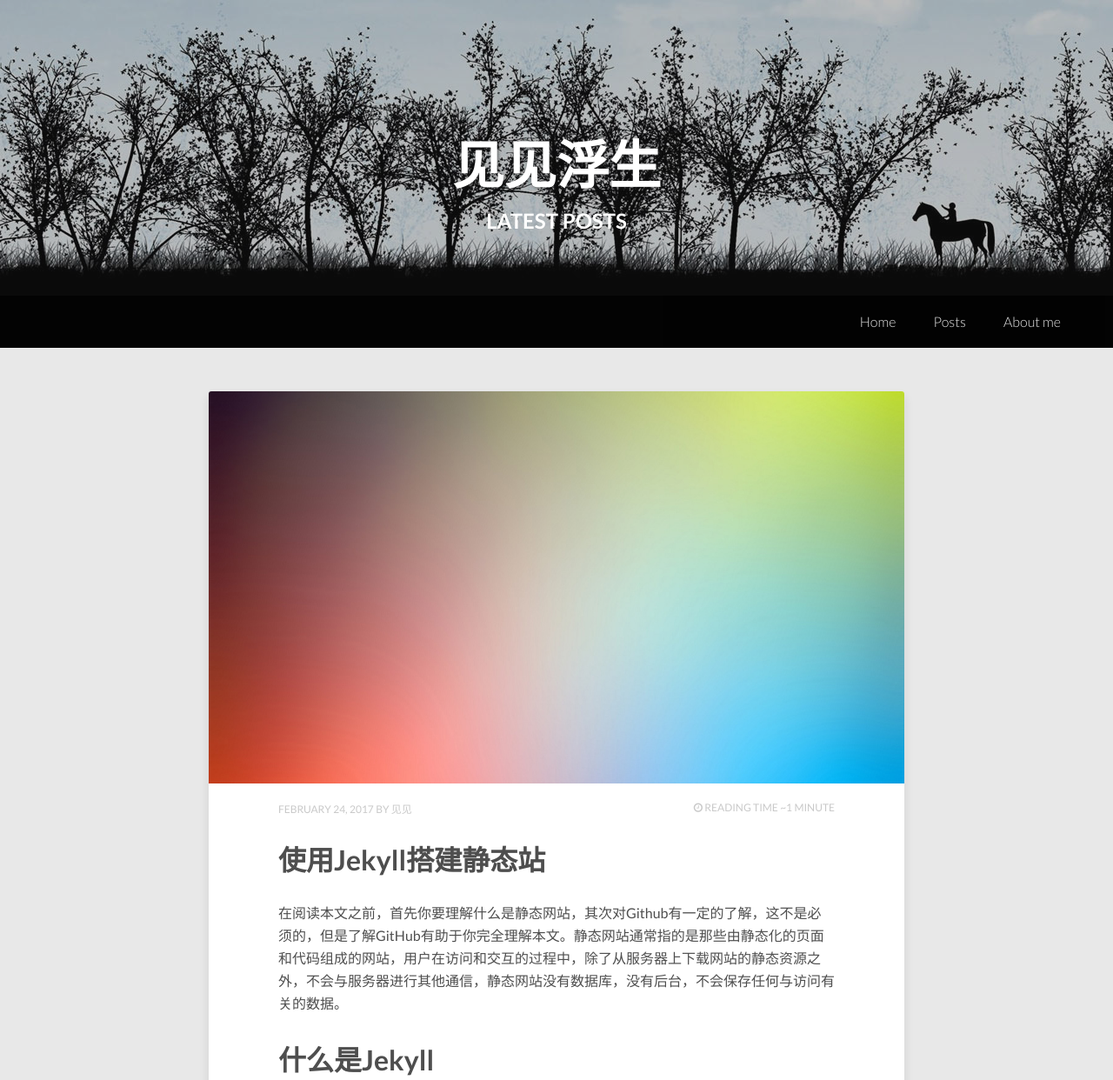
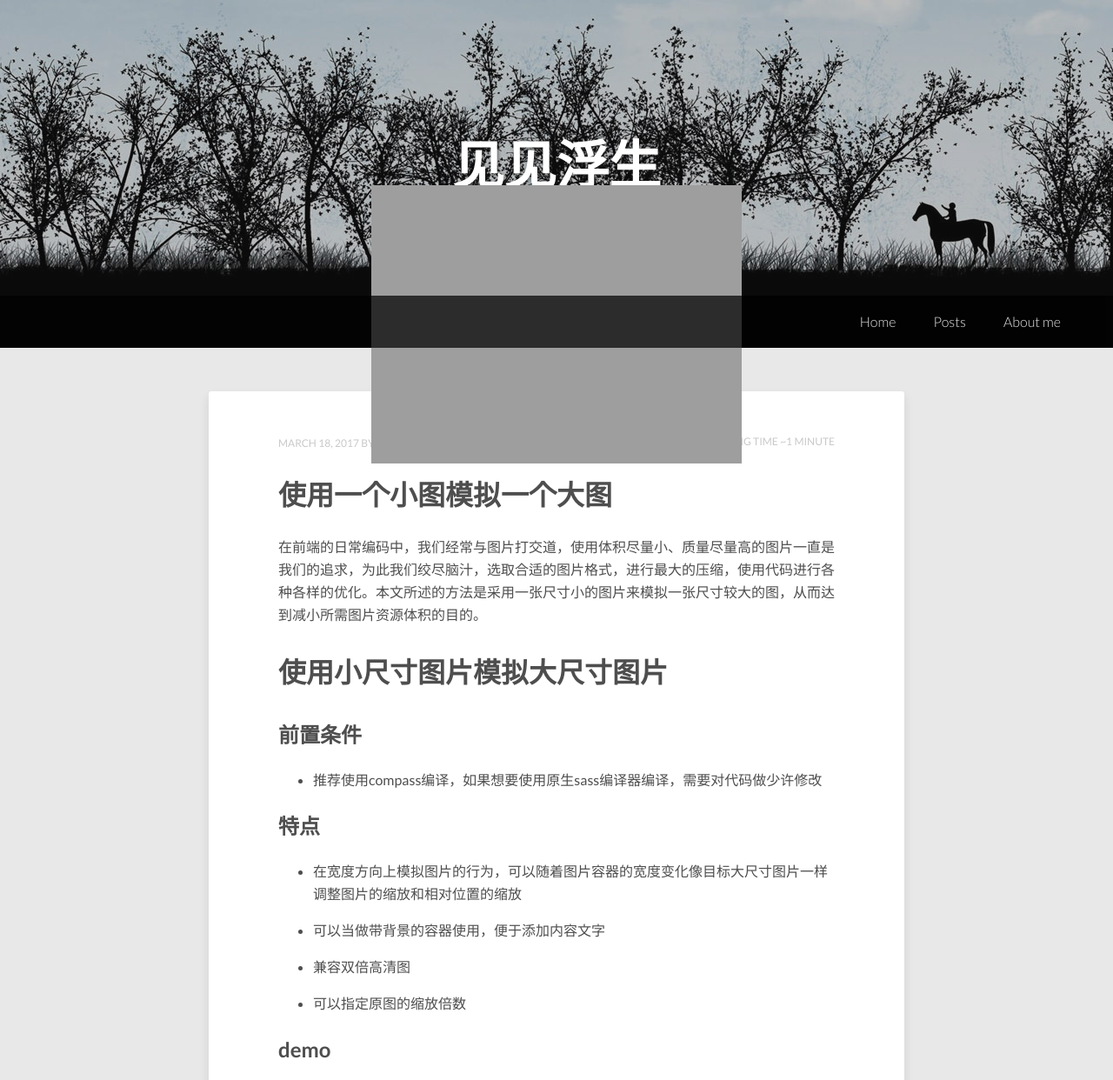
Before and after one commit to ilijian/ilijian.github.io, a Jekyll site: the page built from index.html, in a window 1280 px wide, cut to the strip 0-1242 px from the top of the page. Shown: the whole strip at 87% size. Built offline with Jekyll 4.4.1, drawn with Linux system fonts in a browser that asks for light colours; nearby versions of some CDN libraries; the list of posts is cut into pages by our own code; some of the changed text lies outside the part shown.

Commit message:
update a post

````diff
--- /dev/null
+++ b/_posts/2015-03-29-css3-animation.md
@@ -0,0 +1,56 @@
+## CSS3简单动画
+
+现代网页中常见的动画有两种：一种是使用canvas来实现的动画，它的原理与现实世界中动画片的原理是一样的，整个过程是通过脚本一帧一帧绘制出来，按照一定的频率播放来达到动画效果的；另一种是简单动画，是对现实世界动画的一种抽象和简化，只需要特别指定动画对象开始和结束的状态，设置动画过程的某些参数，就可以实现动画。
+
+在CSS中，transition和animation是实现简单动画的两种方式，通过这两种方式实现动画的原理可以分解为以下三个步骤
+
+- 设定目标元素的动画初始状态 - 这是通过为元素赋予不同的CSS属性来实现的
+- 设置在两种状态之间过渡状态参数（动画的时间、延迟、开始、暂停、继续、循环次数等等） - 通过设定transition(animation)属性来实现
+- 开始动画 - 设定目标元素的结束状态
+
+在网页中每一类元素都会包含不同的状态，这些状态由CSS样式来指定。如对于文字而言，文字有大有小、有丰富的颜色、阴影甚至还有镂空等复杂的表现；对于一张图片，有长、宽、圆角、透明度、远近透视、翻转、折叠等等，这些都是元素的状态。元素从起始状态经过变化过渡到结束状态就形成了动画。例如我们要完成一张图片从无到有慢慢出现的效果，这是通过控制其透明度来实现的。下面我们先看一下使用transition如何实现：
+
+### Transition
+
+1. 定义图片的初始状态
+
+```css
+.start {
+  opacity: 0;
+}
+```
+
+2. 定义图片的结束状态
+
+```css
+.end {
+  opacity: 1;
+}
+```
+
+3. 使用transition来定义图片从无到有的过渡过程
+
+```css
+.animate {
+  transition-property: opacity;
+  transition-duration: 3s;
+  transition-timing-function: linear;
+  transition-delay: 1s;
+}
+```
+
+这个过渡状态的意思就是，动画延迟1s开始，改变元素的透明度，过渡效果为线性过渡，整个过程持续3s
+
+transition属性意义
+
+------------------------------------------------
+属性                         |描述               |
+------------------------------------------------
+transition-property         |针对哪个属性进行动画  |
+------------------------------------------------
+transition-duration         |动画持续时间         |
+------------------------------------------------
+transition-timing-function  |动画的速度曲线函数    |
+------------------------------------------------
+transition-delay            |延迟动画开始时间      |
+------------------------------------------------
--- /dev/null
+++ b/_posts/2017-03-18-fake-a-large-image.md
@@ -0,0 +1,124 @@
+---
+layout: post
+title: "使用一个小图模拟一个大图"
+description: "纯CSS代码，使用一个小图模拟一个大图"
+tags: [memo]
+---
+
+在前端的日常编码中，我们经常与图片打交道，使用体积尽量小、质量尽量高的图片一直是我们的追求，为此我们绞尽脑汁，选取合适的图片格式，进行最大的压缩，使用代码进行各种各样的优化。本文所述的方法是采用一张尺寸小的图片来模拟一张尺寸较大的图，从而达到减小所需图片资源体积的目的。
+
+# 使用小尺寸图片模拟大尺寸图片
+
+## 前置条件
+
+- 推荐使用compass编译，如果想要使用原生sass编译器编译，需要对代码做少许修改
+
+## 特点
+
+- 在宽度方向上模拟图片的行为，可以随着图片容器的宽度变化像目标大尺寸图片一样调整图片的缩放和相对位置的缩放
+
+- 可以当做带背景的容器使用，便于添加内容文字
+
+- 兼容双倍高清图
+
+- 可以指定原图的缩放倍数
+
+## demo
+
+<div class="container">
+  <div class="fake-image"></div>
+  <img src="{{ site.url }}/images/fake-a-large-image/target.png" alt="目标尺寸图">
+</div>
+
+<style>
+.fake-image {
+  height: 0;
+  width: 100%;
+  padding-bottom: 50%;
+  max-width: 1200px;
+}
+
+.fake-image:after {
+  content: '';
+  display: block;
+  position: absolute;
+  top: 0;
+  left: 33.33333%;
+  z-index: 0;
+  padding-top: 8.33333%;
+  width: 33.33333%;
+  height: 0;
+  padding-bottom: 33.33333%;
+  background-image: url('/images/events/3t-black/xx.png?1489821175');
+  background-size: contain;
+  background-position: bottom;
+  background-repeat: no-repeat;
+  background-image: image-set(url('/images/events/3t-black/xx.png?1489821175') 1x);
+  background-image: image-set(url('/images/events/3t-black/xx.png?1489821175') 1x, url('/images/events/3t-black/xx.png?1489821175') 2x);
+  background-image: -webkit-image-set(url('/images/events/3t-black/xx.png?1489821175') 1x, url('/images/events/3t-black/xx.png?1489821175') 2x);
+  background-image: -moz-image-set(url('/images/events/3t-black/xx.png?1489821175') 1x, url('/images/events/3t-black/xx.png?1489821175') 2x);
+  background-image: -o-image-set(url('/images/events/3t-black/xx.png?1489821175') 1x, url('/images/events/3t-black/xx.png?1489821175') 2x);
+  background-image: -ms-image-set(url('/images/events/3t-black/xx.png?1489821175') 1x, url('/images/events/3t-black/xx.png?1489821175') 2x);
+}
+</style>
+
+
+## 代码
+
+```css
+// image-set mixin
+@mixin image-set($image1x,$image2x) {
+  background-image: image-url($image1x);
+  background-image: image-set($image1x 1x,$image2x 2x);
+  background-image: -webkit-image-set($image1x 1x,$image2x 2x);
+  background-image: -moz-image-set($image1x 1x,$image2x 2x);
+  background-image: -o-image-set($image1x 1x,$image2x 2x);
+  background-image: -ms-image-set($image1x 1x,$image2x 2x);
+}
+
+// 使用一个小图来模拟大图
+@mixin fake-image(
+  $image-path,    //普通图的大小
+  $image2x-path,  //双倍图的大小（如果没有，可以设置为与普通图相同路径）
+  $target-width,  //模拟目标图的宽度
+  $target-height, //模拟目标图的高度
+  $left,          //普通图在模拟目标图中的x坐标，单位为px
+  $top,           //普通图在模拟目标图中的y坐标，单位为px
+  $scale: 1,      //普通图的缩放倍数
+  $not-responsive: false //设置响应式，如果非响应式图片，那么图片将有最大限制，即模拟目标图的宽度
+) {
+
+  $image-width: image-width($image-path) * $scale;
+  $image-height: image-height($image-path) * $scale;
+
+  height: 0;
+  width: 100%;
+  padding-bottom: percentage($target-height / $target-width);
+
+  @if($not-responsive) {
+    max-width: $target-width;
+  }
+
+  &:after {
+    content: '';
+    display: block;
+    position: absolute;
+    top: 0;
+    left: percentage($left / $target-width);
+    z-index: 0;
+    padding-top: percentage($top / $target-width);
+    width: percentage($image-width / $target-width);
+    height: 0;
+    padding-bottom: percentage($image-height / $target-width);
+    background-image: image-url($image-path);
+    background-size: contain;
+    background-position: bottom;
+    background-repeat: no-repeat;
+
+    @if($image2x-path) {
+      @include image-set(image-url($image-path),image-url($image2x-path));
+    }
+  }
+
+}
+```
````
Also changed, not shown: _posts/2013-05-22-sample-post-images.md (deleted, +0 -96 lines), _posts/2017-02-24-build-static-site-with-jekyll.md (+0 -1 lines), images/fake-a-large-image/small.png (added), images/fake-a-large-image/target.png (added).
